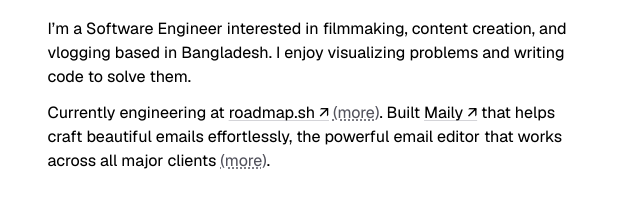
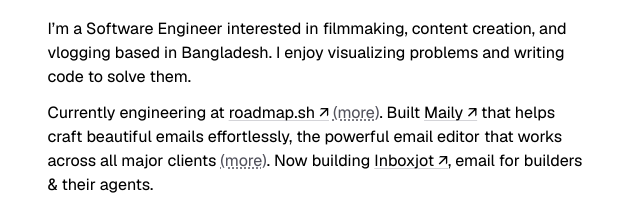
Before and after one commit to arikchakma/arikkodev, an Astro site: page / in a window 1280 px wide. Shown: the part 161-363 px from the top of the page, without its empty margins (313-953 px from the left). Built offline with nearby package versions, Linux system fonts and the light colour scheme; Astro itself is replaced by a stand-in of ours.

Commit message:
chore: add inboxjot to home & projects

```diff
--- a/src/pages/index.astro
+++ b/src/pages/index.astro
@@ -33,14 +33,20 @@ import { SoundToggle } from "../components/SoundToggle";
         gets 9m+ pageviews every month)</MoreInline
       >. Built <a
         target="_blank"
-        rel="noopener noreferrer"
+        rel="noopener"
         href="https://maily.to"
         class="underline decoration-zinc-300 underline-offset-2 hover:no-underline"
         >Maily ↗</a
       > that helps craft beautiful emails effortlessly, the powerful email editor
       that works across all major clients <MoreInline client:load
         >(used by Novu, AhaSend, roadmap.sh, and more)</MoreInline
-      >.
+      >. Now building <a
+        target="_blank"
+        rel="noopener"
+        href="https://inboxjot.com"
+        class="underline decoration-zinc-300 underline-offset-2 hover:no-underline"
+        >Inboxjot ↗</a
+      >, email for builders & their agents.
     </p>
   </div>
 
--- a/src/pages/projects.astro
+++ b/src/pages/projects.astro
@@ -8,6 +8,11 @@ const projects = [
     name: "Maily",
     tagline: "Craft beautiful emails effortlessly",
     href: "https://maily.to",
+  },
+  {
+    name: "Inboxjot",
+    tagline: "Email for builders & their agents",
+    href: "https://inboxjot.com",
   },
   {
     name: "gpu-time",
```
